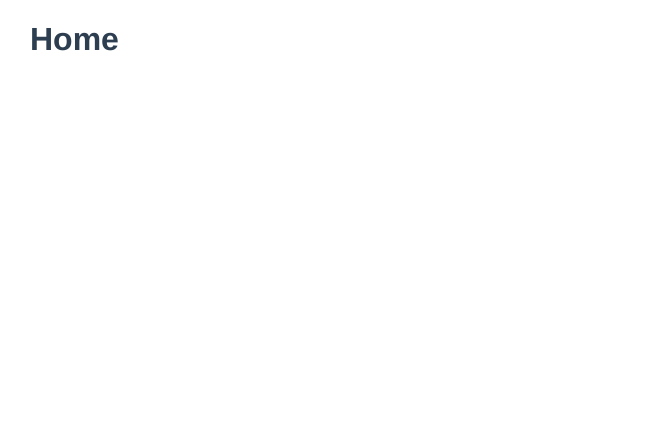
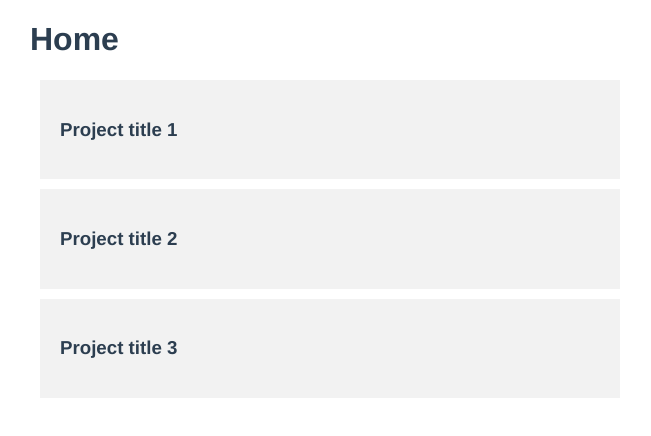
Before and after one commit to Oakekywe/Project_planner_vue, a Vue app: page / in a window 1280 px wide. Shown: the top 436 px of the page, without its empty margins (310-961 px from the left). Built offline with nearby package versions, Linux system fonts and the light colour scheme; data requests are answered from the project's data file.

Commit message:
Add single project component and toggle

```diff
--- /dev/null
+++ b/src/components/SingleProject.vue
@@ -0,0 +1,26 @@
+<template>
+<div class="project" @click="showDetail=!showDetail">
+    <h3>{{project.title}}</h3>
+    <p v-if="showDetail">{{project.detail}}</p>
+</div>
+</template>
+
+<script>
+export default {
+    props:['project'],
+    data(){
+        return{
+            showDetail: false
+        }
+    }
+}
+</script>
+
+<style>
+    .project{
+        padding: 20px;
+        background-color: #f2f2f2;
+        cursor: pointer;
+        margin: 10px;
+    }
+</style>
--- a/src/views/HomeView.vue
+++ b/src/views/HomeView.vue
@@ -1,16 +1,37 @@
 <template>
   <div class="home">
     <h1>Home </h1>
+    <div v-for="project in projects" :key="project.id">
+      <SingleProject :project="project" />
+    </div>
   </div>
 </template>
 
 <script>
 
 
+import SingleProject from '../components/SingleProject'
 export default {
   name: 'HomeView',
   components: {
+    SingleProject, },
+  data(){
+    return{
+      projects:[]
+    }
+  },
 
+  mounted(){
+    fetch('http://localhost:3000/projects')
+    .then((response)=>{
+      return response.json();
+    })
+    .then((datas)=>{
+      this.projects= datas;
+    })
+    .catch((err)=>{
+      console.log(err.message);
+    })
   }
 }
 </script>
```
Also changed, not shown: src/components/HelloWorld.vue (deleted, +0 -58 lines).
